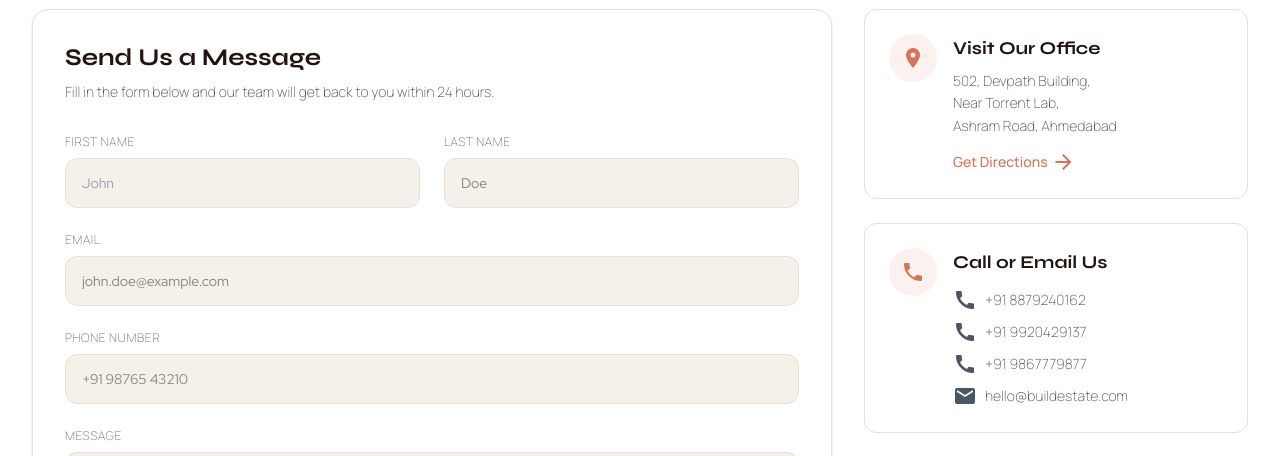
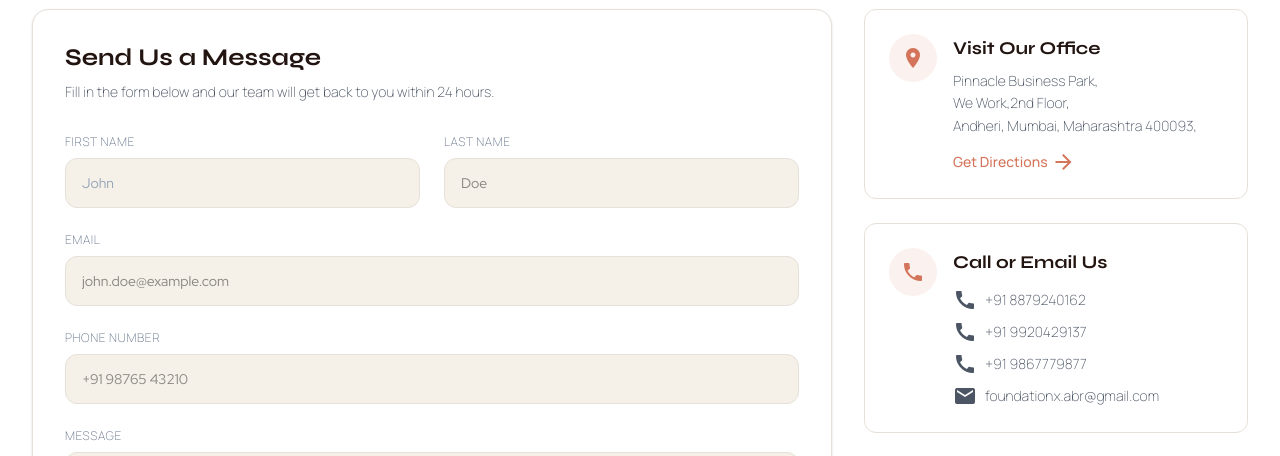
Before and after one commit to PavanYadavGo/frontend, a React (Vite) app: page /contact in a window 1280 px wide. Shown: the part 472-928 px from the top of the page. Built offline with nearby package versions, Linux system fonts and the light colour scheme; no server answers.

Commit message:
included address and number

```diff
--- a/src/components/contact/ContactInfoCards.tsx
+++ b/src/components/contact/ContactInfoCards.tsx
@@ -16,9 +16,9 @@ const ContactInfoCards: React.FC = () => {
               Visit Our Office
             </h3>
             <p className="font-manrope font-extralight text-sm text-[#4B5563] leading-relaxed mb-3">
-              502, Devpath Building,<br />
-              Near Torrent Lab,<br />
-              Ashram Road, Ahmedabad
+              Pinnacle Business Park,<br />
+              We Work,2nd Floor,<br />
+              Andheri, Mumbai, Maharashtra 400093,
             </p>
             <a
               href="https://maps.google.com"
@@ -49,7 +49,7 @@ const ContactInfoCards: React.FC = () => {
             </h3>
             <div className="space-y-2">
               <a
-                href="tel:+919876543210"
+                href="tel:+918879240162"
                 className="flex items-center gap-2 font-manrope font-extralight text-sm text-[#4B5563] hover:text-[#D4755B] transition-colors"
               >
                 <span className="material-icons text-base">
@@ -58,7 +58,7 @@ const ContactInfoCards: React.FC = () => {
                 <span>+91 8879240162</span>
               </a>
               <a
-                href="tel:+919876543210"
+                href="tel:+919920429137"
                 className="flex items-center gap-2 font-manrope font-extralight text-sm text-[#4B5563] hover:text-[#D4755B] transition-colors"
               >
                 <span className="material-icons text-base">
@@ -67,7 +67,7 @@ const ContactInfoCards: React.FC = () => {
                 <span>+91 9920429137</span>
               </a>
               <a
-                href="tel:+919876543210"
+                href="tel:+919867779877"
                 className="flex items-center gap-2 font-manrope font-extralight text-sm text-[#4B5563] hover:text-[#D4755B] transition-colors"
               >
                 <span className="material-icons text-base">
@@ -76,13 +76,13 @@ const ContactInfoCards: React.FC = () => {
                 <span>+91 9867779877</span>
               </a>
               <a
-                href="mailto:hello@buildestate.com"
+                href="mailto:foundationx.abr@gmail.com"
                 className="flex items-center gap-2 font-manrope font-extralight text-sm text-[#4B5563] hover:text-[#D4755B] transition-colors"
               >
                 <span className="material-icons text-base">
                   email
                 </span>
-                <span>hello@buildestate.com</span>
+                <span>foundationx.abr@gmail.com</span>
               </a>
             </div>
           </div>
```
